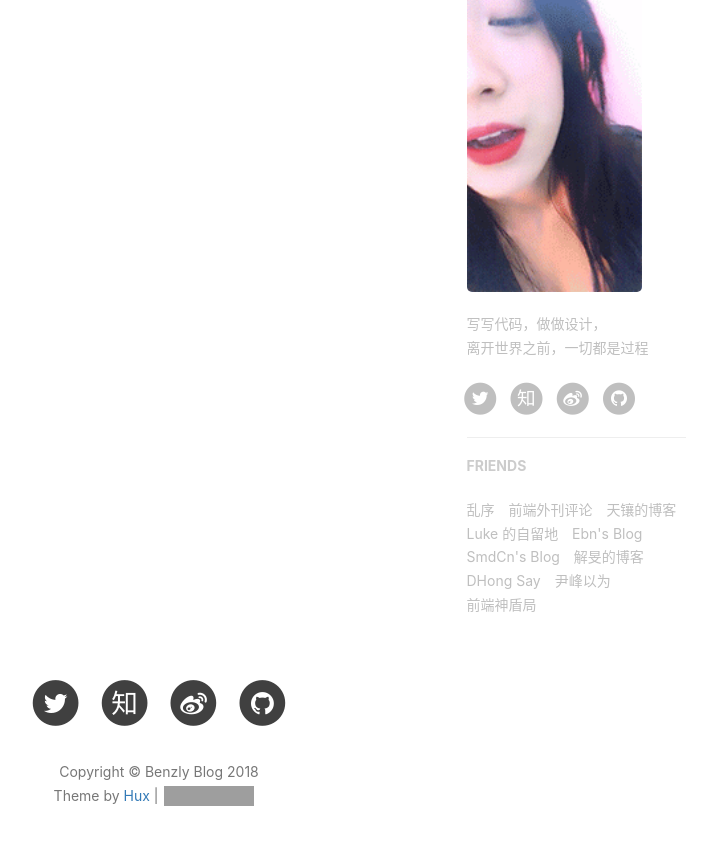
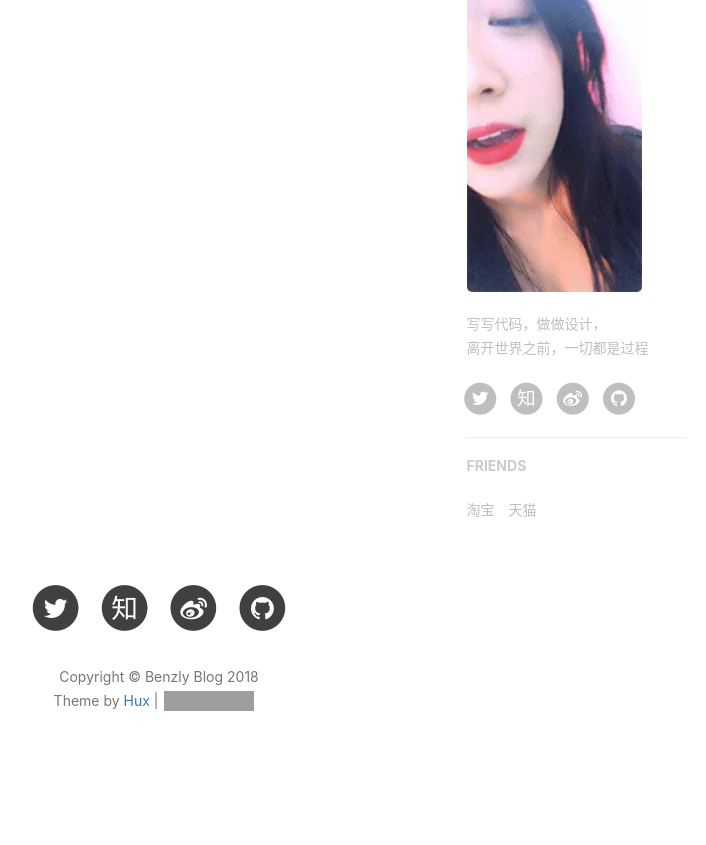
Before and after one commit to benzly/benzly.github.io, a Jekyll site: the page built from index.html, in a window 1280 px wide and 900 px high, scrolled down 603 px. Shown: the top 845 px of the window, without its empty margins (481-1187 px from the left). Built offline with Jekyll 4.4.1, drawn with Linux system fonts in a browser that asks for light colours; nearby versions of some CDN libraries; the list of posts is cut into pages by our own code; comment, search, counter and statistics services are not loaded; after the commit the page ends 1408 px from its top, so only the background shows below that; grey boxes are pictures that could not be loaded.

Commit message:
修修补补

```diff
--- a/_config.yml
+++ b/_config.yml
@@ -60,7 +60,7 @@ netease_comment: false
 
 # Google Analytics
 ga_track_id: 'UA-49627206-1'            # Format: UA-xxxxxx-xx
-ga_domain: huangxuan.me
+ga_domain: www.google.com
 
 
 
@@ -86,37 +86,10 @@ service-worker: true
 # Friends
 friends: [
     {
-    #     title: "Su",
-    #     href: "http://su.gallery/"
-    # },{
-        title: "乱序",
-        href: "http://mida.re/"
+        title: "淘宝",
+        href: "http://taobao.com"
     },{
-        title: "前端外刊评论",
-        href: "http://qianduan.guru/"
-    },{
-        title: "天镶的博客",
-        href: "http://lingyu.wang/"
-    },{
-        title: "Luke 的自留地",
-        href: "http://hmqk1995.github.io"
-    },{
-        title: "Ebn's Blog",
-        href: "http://ebnbin.com/"
-    },{
-        title: "SmdCn's Blog",
-        href: "http://blog.smdcn.net"
-    },{
-        title: "解旻的博客",
-        href: "http://xieminis.me/"
-    },{
-        title: "DHong Say",
-        href: "http://dhong.co"
-    },{
-        title: "尹峰以为",
-        href: "http://ingf.github.io/"
-    },{
-        title: "前端神盾局",
-        href: "http://wepiaofei.github.io/blog/"
+        title: "天猫",
+        href: "http://tiaomao.com"
     }
 ]
--- a/portfolio/index.html
+++ b/portfolio/index.html
@@ -21,6 +21,7 @@ layout: default
 			</header>
 			<div class="main">
 				<ul class="cbp_tmtimeline">
+					<!--
 					<li>
 						<div class="cbp_tmlabel">
 							<h2 id="boxoffice">Yanshuo.io (演说.io)</h2>
@@ -111,6 +112,8 @@ layout: default
 							</ul>
 						</div>
 					</li>-->
+
+					<!--
 					<li>
 						<div class="cbp_tmlabel">
 							<h2 id="hslider">jQuery.HSlider</h2>
@@ -192,7 +195,7 @@ layout: default
 								</li>
 							</ul>
 						</div>
-					</li>
+					</li>-->
 				</ul>
 			</div>
 		</div>
```
